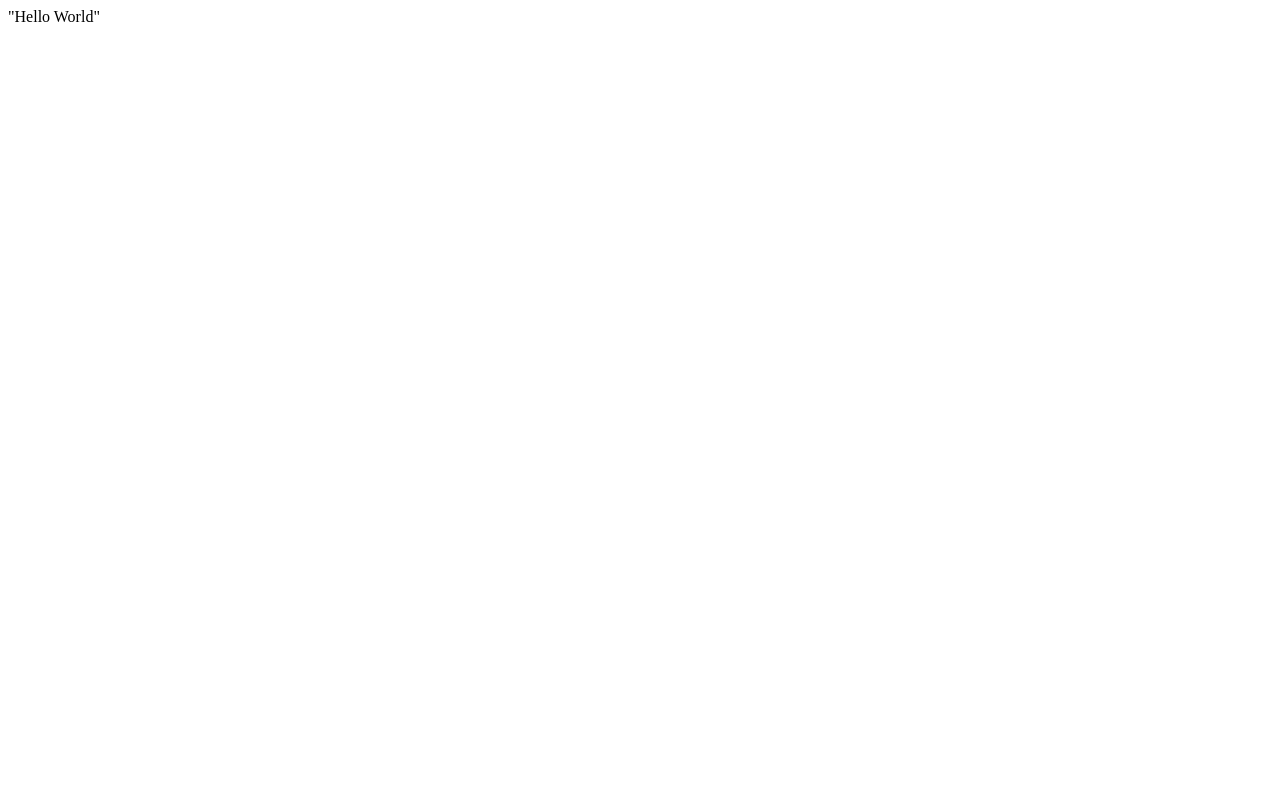
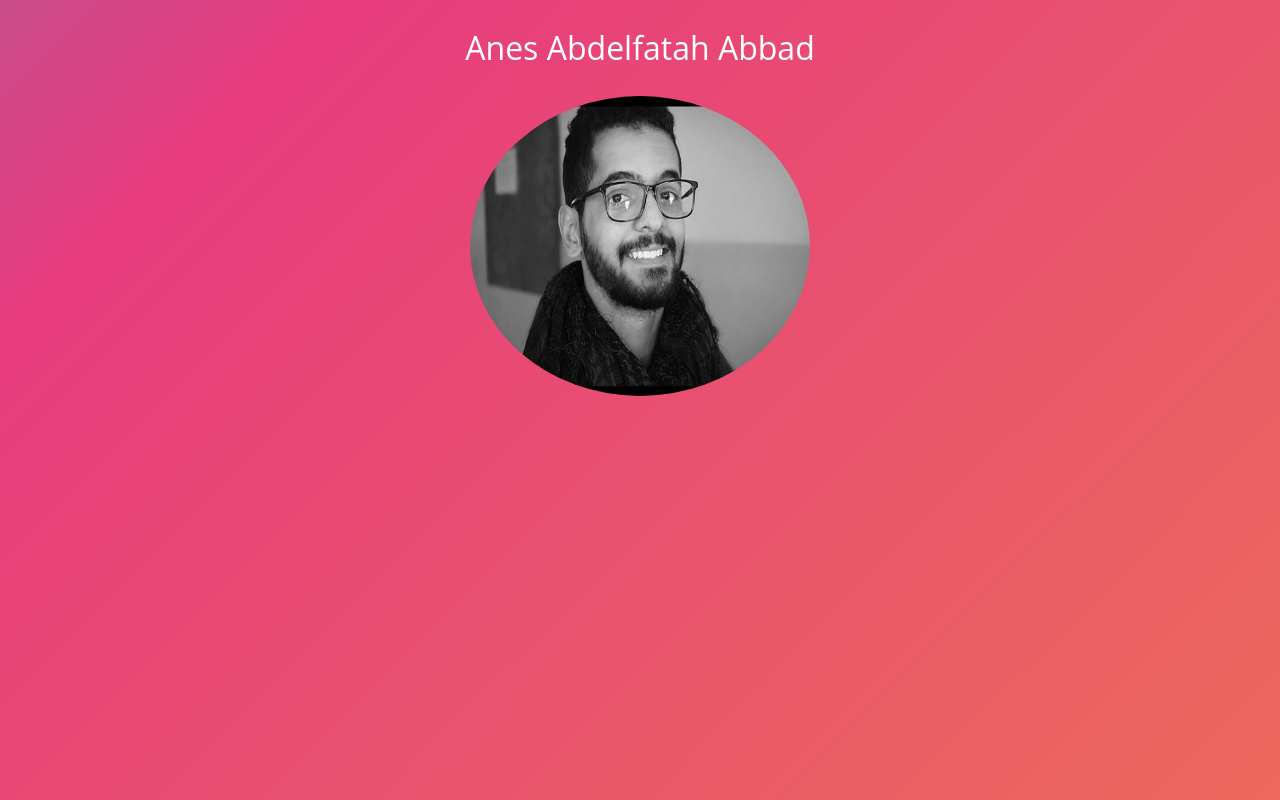
Before and after one commit to AbbadAnes/AbbadAnes.github.io, a plain HTML site: page index.html in a window 1280 px wide. Drawn offline with nearby package versions, Linux system fonts and the light colour scheme.

Commit message:
second commit

```diff
--- a/index.html
+++ b/index.html
@@ -1 +1,41 @@
-"Hello World"
+<!DOCTYPE html>
+<html>
+    <head>
+        <meta charset="utf-8">
+        <meta name="viewport" content="width=device-width, initial-scale=1">
+        <title>Background Gradient</title>
+        <style type="text/css">
+            body {
+              background: #282828;
+              background: linear-gradient(-45deg,#EE7752,#E73C7E, #23A6D5, #23D5AB);
+              background-size: 400% 400%;
+              animation: BackgroundGradient 15s ease infinite;
+            }
+
+            @keyframes BackgroundGradient {
+                0% {background-position: 0% 50%;}
+                50% {background-position: 100% 50%;}
+                100% {background-position: 0% 50%;}
+            }
+            h1 {
+                font-family: Open Sans, sans-serif;
+                color: #fff;
+                font-weight: 400;
+                font-size: 2em;
+                padding: 5px;
+            }
+            img {
+              border-radius: 80%;
+            }
+        </style>
+    </head>
+    <body>
+
+        <center><h1>Anes Abdelfatah Abbad</h1><center>
+        <center><img src="pic.jpg" width="340px" height="300px"></ceter>
+
+        <script src="https://ajax.googleapis.com/ajax/libs/jquery/3.1.0/jquery.min.js"></script>
+        <script type="text/javascript"></script>
+
+    </body>
+</html>
--- /dev/null
+++ b/style.css
@@ -0,0 +1,19 @@
+body{
+  font-family: Source Sans Pro;
+  background: #282828;
+  background: linear-gradient(-45deg,#EE7752,#E73C7E, #23A6D5, #23D5AB);
+  background-size: 400% 400%;
+  animation: Gradient 15s ease infinite;
+}
+
+@-webit-keyframes Gradient {
+  0% {
+    background-position: 0% 50%;
+  }
+  50% {
+    background-position: 100% 50%;
+  }
+  100% {
+    background-position: 0% 50%;
+  }
+}
```
Also changed, not shown: pic.jpg (added).
